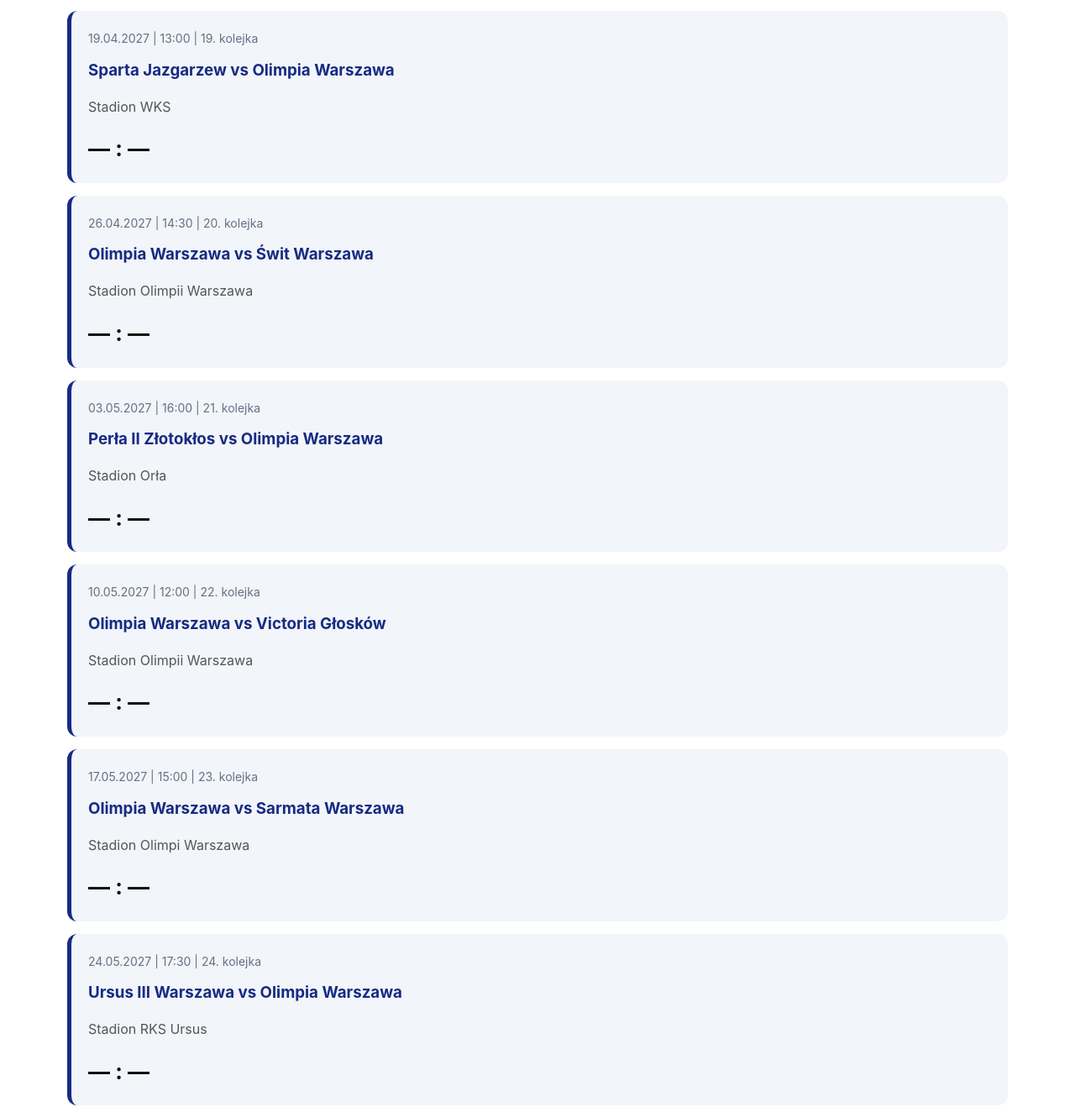
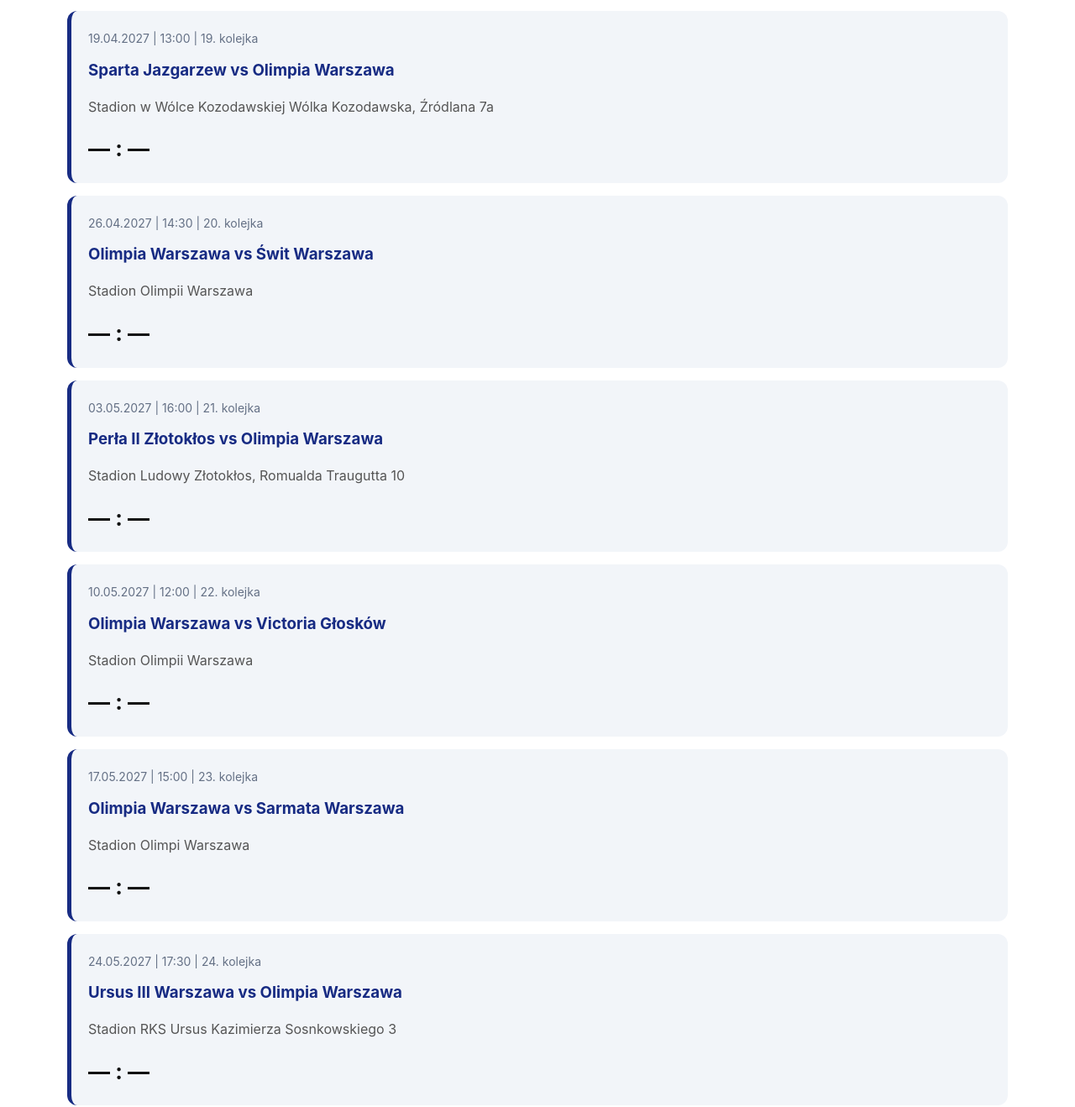
Before and after one commit to OlimpiaWarszawa/olimpia-warszawa, a plain HTML site: page index.html in a window 1280 px wide. Shown: the part 5511-6829 px from the top of the page at 84% size. Drawn offline with Linux system fonts and the light colour scheme.

Commit message:
Update stadium names and addresses in index.html

```diff
--- a/index.html
+++ b/index.html
@@ -179,7 +179,7 @@
   <div class="mecz">
     <span>19.04.2027 | 13:00 | 19. kolejka</span>
     <h3>Sparta Jazgarzew vs Olimpia Warszawa</h3>
-    <p>Stadion WKS</p>
+    <p>Stadion w Wólce Kozodawskiej Wólka Kozodawska, Źródlana 7a</p>
     <strong>— : —</strong>
   </div>
 
@@ -193,7 +193,7 @@
   <div class="mecz">
     <span>03.05.2027 | 16:00 | 21. kolejka</span>
     <h3>Perła II Złotokłos vs Olimpia Warszawa</h3>
-    <p>Stadion Orła</p>
+    <p>Stadion Ludowy Złotokłos, Romualda Traugutta 10</p>
     <strong>— : —</strong>
   </div>
 
@@ -214,7 +214,7 @@
   <div class="mecz">
     <span>24.05.2027 | 17:30 | 24. kolejka</span>
     <h3>Ursus III Warszawa vs Olimpia Warszawa</h3>
-    <p>Stadion RKS Ursus </p>
+    <p>Stadion RKS Ursus Kazimierza Sosnkowskiego 3 </p>
     <strong>— : —</strong>
   </div>
 
```
